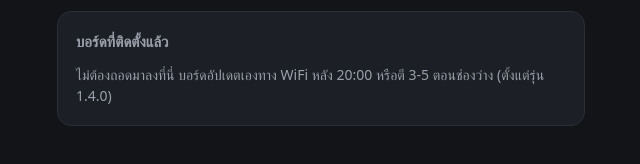
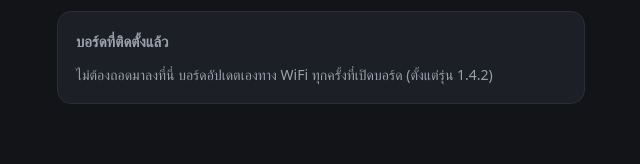
Before and after one commit to KungrcKMK/baysensor-firmware, a plain HTML site: page index.html in a window 1280 px wide. Shown: the part 680-844 px from the top of the page, 319-959 px from the left. Drawn offline with Linux system fonts and the light colour scheme.

Commit message:
Bay Sensor 1.4.2: check and install update at power-on
Co-Authored-By: Claude Opus 5.5 <noreply@anthropic.com>

```diff
--- a/index.html
+++ b/index.html
@@ -50,7 +50,7 @@ button:focus-visible{outline:3px solid #fff;outline-offset:2px}
 
 <div class="c">
 <h2>บอร์ดที่ติดตั้งแล้ว</h2>
-<p class="k" style="margin:0">ไม่ต้องถอดมาลงที่นี่ บอร์ดอัปเดตเองทาง WiFi หลัง 20:00 หรือตี 3-5 ตอนช่องว่าง (ตั้งแต่รุ่น 1.4.0)</p>
+<p class="k" style="margin:0">ไม่ต้องถอดมาลงที่นี่ บอร์ดอัปเดตเองทาง WiFi ทุกครั้งที่เปิดบอร์ด (ตั้งแต่รุ่น 1.4.2)</p>
 </div>
 </main>
 </html>
```
Also changed, not shown: manifest.json, ota/version.txt, 2 other files.
